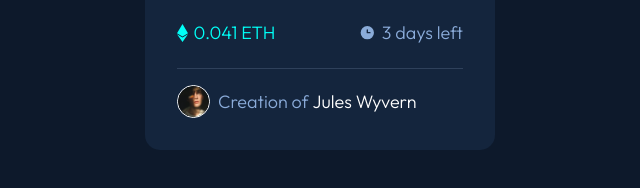
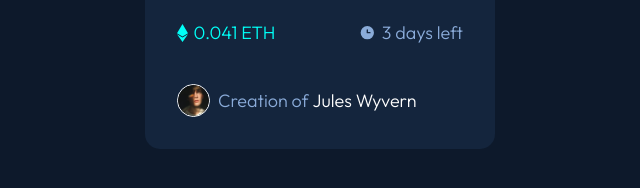
Before and after one commit to barryhanna/nft-preview-card-component, a website built with Parcel: page index.html in a window 1280 px wide. Shown: the part 552-740 px from the top of the page, 320-960 px from the left. Built offline with nearby package versions, Linux system fonts and the light colour scheme.

```diff
--- a/styles.scss
+++ b/styles.scss
@@ -90,7 +90,6 @@
 .card--creator {
   display: flex;
   align-items: center;
-  border-top: 1px solid var(--clr-line);
   padding-top: 1rem;
 }
 
```
